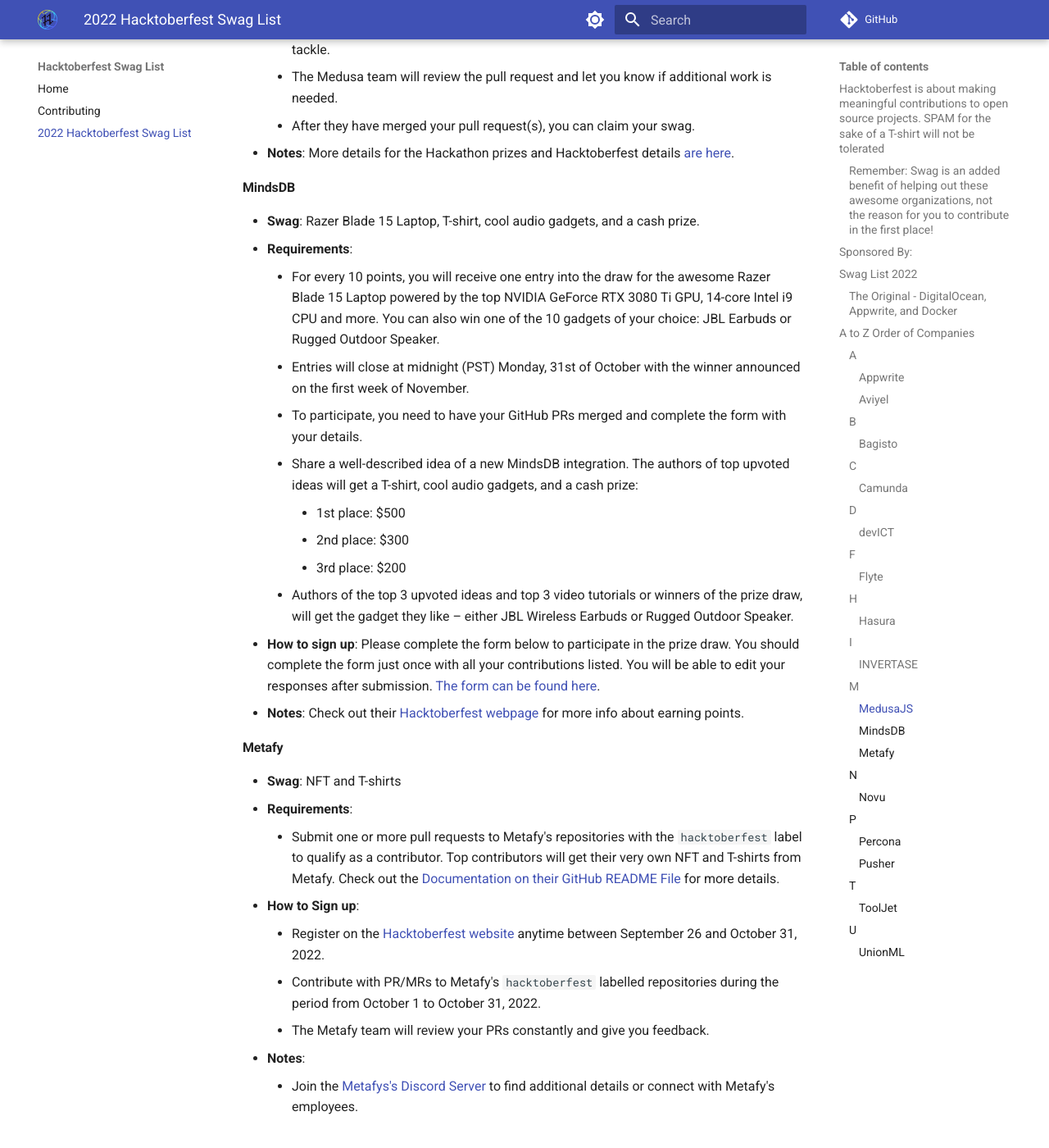
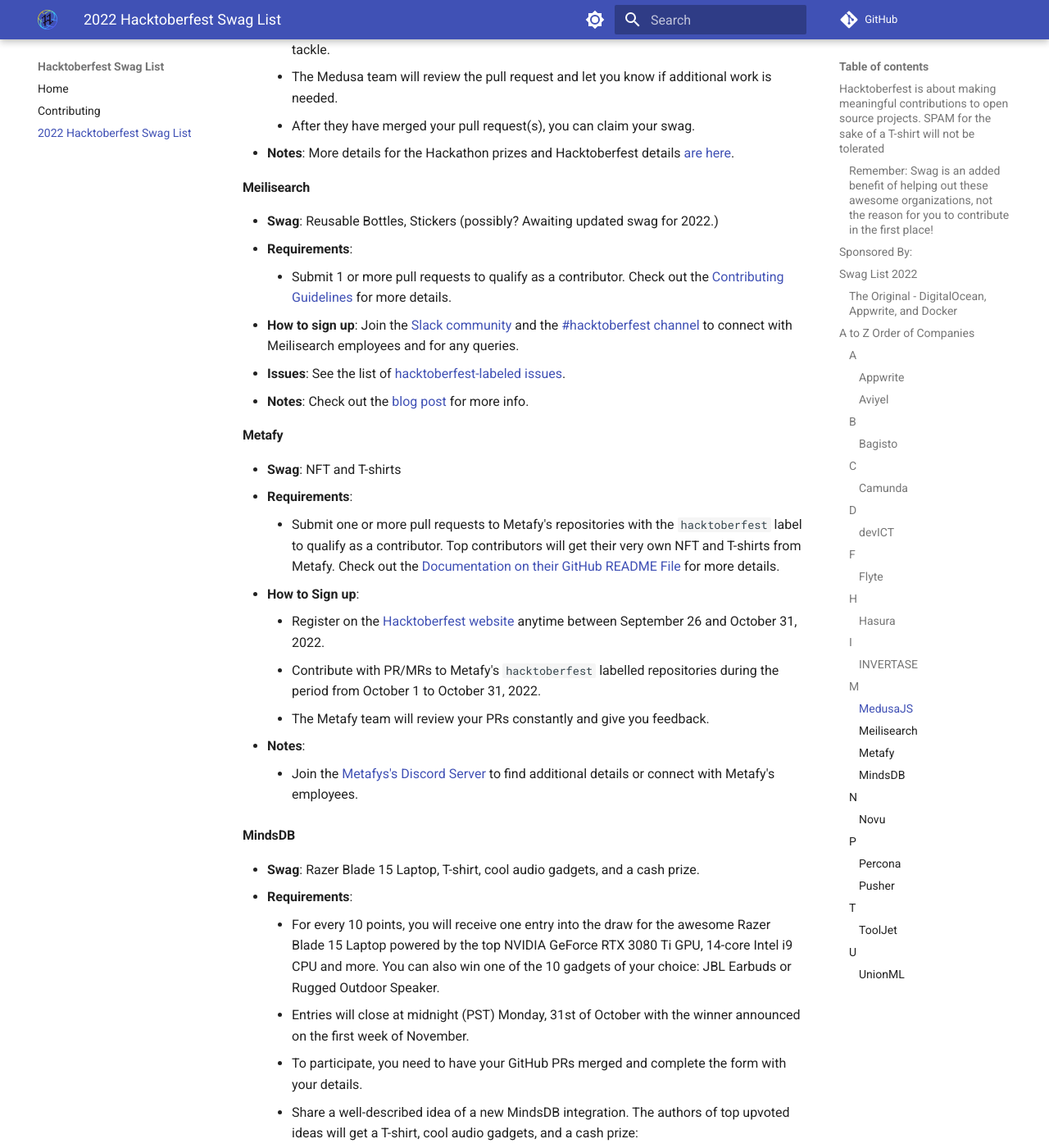
Before and after one commit to crweiner/hacktoberfest-swag-list, an MkDocs documentation site: the page built from docs/list.md, in a window 1280 px wide and 1400 px high, scrolled down 5301 px. Shown: the whole window at 82% size. Built offline with MkDocs 1.6.1 and Material for MkDocs 9.7.7, drawn with Linux system fonts in a browser that asks for light colours; comment, search, counter and statistics services are not loaded; some of the changed text lies outside the part shown.

Commit message:
Re-add Meilisearch and fix alphabetical order of M

```diff
--- a/docs/list.md
+++ b/docs/list.md
@@ -150,6 +150,27 @@
     - After they have merged your pull request(s), you can claim your swag.
 - **Notes**: More details for the Hackathon prizes and Hacktoberfest details [are here](https://medusajs.com/blog/medusa-hackathon){:target="\_blank"}.
 
+#### **Meilisearch**
+
+- **Swag**: Reusable Bottles, Stickers (possibly? Awaiting updated swag for 2022.)
+- **Requirements**:
+    - Submit 1 or more pull requests to qualify as a contributor. Check out the [Contributing Guidelines](https://github.com/meilisearch/.github/blob/main/Hacktoberfest_2022_contributors_guidelines.md) for more details.
+- **How to sign up**: Join the [Slack community](https://www.notion.so/6cd1509802984122ab74745f637b694f) and the [#hacktoberfest channel](https://meilicommunity.slack.com/archives/C02G1H43J2X) to connect with Meilisearch employees and for any queries.
+- **Issues**: See the list of [hacktoberfest-labeled issues](https://github.com/search?q=org%3Ameilisearch+label%3Ahacktoberfest&state=open&type=Issues).
+- **Notes**: Check out the [blog post](https://blog.meilisearch.com/contribute-hacktoberfest-2022/) for more info.
+
+#### **Metafy**
+
+- **Swag**: NFT and T-shirts
+- **Requirements**:
+    - Submit one or more pull requests to Metafy's repositories with the `hacktoberfest` label to qualify as a contributor. Top contributors will get their very own NFT and T-shirts from Metafy. Check out the [Documentation on their GitHub README File](https://github.com/metafy-social/.github/blob/main/profile/README.md){:target="\_blank"} for more details.
+- **How to Sign up**:
+    - Register on the [Hacktoberfest website](https://hacktoberfest.com/){:target="\_blank"} anytime between September 26 and October 31, 2022.
+    - Contribute with PR/MRs to Metafy's `hacktoberfest` labelled repositories during the period from October 1 to October 31, 2022.
+    - The Metafy team will review your PRs constantly and give you feedback.
+- **Notes**:
+    - Join the [Metafys's Discord Server](https://discord.com/invite/AqnaGBGAUt){:target="\_blank"} to find additional details or connect with Metafy's employees.
+
 #### **MindsDB**
 
 - **Swag**: Razer Blade 15 Laptop, T-shirt, cool audio gadgets, and a cash prize.
@@ -164,18 +185,6 @@
     - Authors of the top 3 upvoted ideas and top 3 video tutorials or winners of the prize draw, will get the gadget they like – either JBL Wireless Earbuds or Rugged Outdoor Speaker.
 - **How to sign up**: Please complete the form below to participate in the prize draw. You should complete the form just once with all your contributions listed. You will be able to edit your responses after submission. [The form can be found here](https://docs.google.com/forms/d/e/1FAIpQLSeyuQGpu-gmVAbXPXMsT5bfFQk28qGNHlsOjz9kkHmgyQEFOw/viewform).
 - **Notes**: Check out their [Hacktoberfest webpage](https://mindsdb.com/hacktoberfest/) for more info about earning points.
-
-#### **Metafy**
-
-- **Swag**: NFT and T-shirts
-- **Requirements**:
-    - Submit one or more pull requests to Metafy's repositories with the `hacktoberfest` label to qualify as a contributor. Top contributors will get their very own NFT and T-shirts from Metafy. Check out the [Documentation on their GitHub README File](https://github.com/metafy-social/.github/blob/main/profile/README.md){:target="\_blank"} for more details.
-- **How to Sign up**:
-    - Register on the [Hacktoberfest website](https://hacktoberfest.com/){:target="\_blank"} anytime between September 26 and October 31, 2022.
-    - Contribute with PR/MRs to Metafy's `hacktoberfest` labelled repositories during the period from October 1 to October 31, 2022.
-    - The Metafy team will review your PRs constantly and give you feedback.
-- **Notes**:
-    - Join the [Metafys's Discord Server](https://discord.com/invite/AqnaGBGAUt){:target="\_blank"} to find additional details or connect with Metafy's employees.
 
 ### N
 
```
